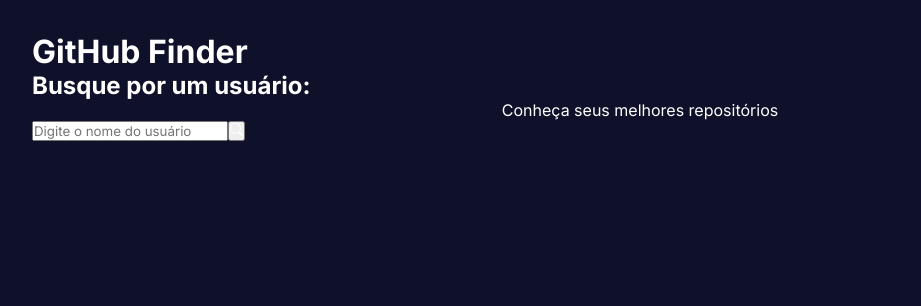
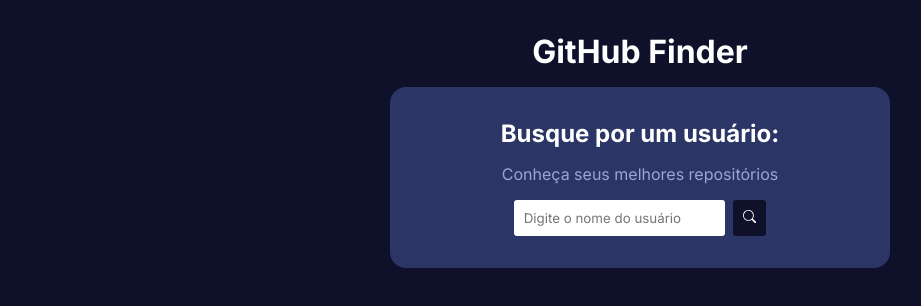
Before and after one commit to fractalxg/github-finder-react-typescript, a React (Vite) app: page / in a window 1280 px wide. Shown: the top 306 px of the page, without its empty margins (0-921 px from the left). Built offline with nearby package versions, Linux system fonts and the light colour scheme; a web font is replaced by a local one.

Commit message:
estilização de search bar e button

```diff
--- /dev/null
+++ b/src/App.module.css
@@ -0,0 +1,9 @@
+.app {
+    max-width: 500px;
+    margin: 0 auto;
+}
+
+.app h1 {
+    text-align: center;
+    margin-bottom: 1rem;
+}
--- a/src/App.tsx
+++ b/src/App.tsx
@@ -1,8 +1,11 @@
 import { Outlet } from "react-router-dom"
+
+import classes from "./App.module.css"
+
 function App() {
 
   return (
-    <div className="App">
+    <div className={classes.app}>
 
     <h1>GitHub Finder</h1>
     <Outlet />
--- /dev/null
+++ b/src/components/Search.module.css
@@ -0,0 +1,33 @@
+.search {
+    background-color: #2b3566;
+    padding: 2rem;
+    border-radius: 1rem;
+    display: flex;
+    flex-direction: column;
+    justify-content: center;
+    align-items: center;
+    gap: 1rem;
+    margin-bottom: 1.5rem;
+}
+
+.search p {
+    color: #9da5d1;
+}
+
+.search_container {
+    display: flex;
+    gap: 0.5rem;
+}
+
+.search_container input,
+.search_container button {
+    padding: 0.6rem;
+    border-radius: 3px;
+    border: none;
+    color: #2b3566
+}
+
+.search_container button {
+    background-color: #0e1129;
+    cursor: pointer;
+}
--- a/src/components/Search.tsx
+++ b/src/components/Search.tsx
@@ -6,15 +6,17 @@
 
 import {BsSearch} from "react-icons/bs"
 
+import classes from "./Search.module.css"
+
 const Search = ({loadUser}: SearchProps) => {
 
   const [userName, setUserName] = useState("")
 
   return (
-    <div>
+    <div className={classes.search}>
         <h2>Busque por um usuário:</h2>
         <p>Conheça seus melhores repositórios</p>
-        <div>
+        <div className={classes.search_container}>
             <input
                 type="text"
                 placeholder="Digite o nome do usuário"
--- a/src/routes/Home.tsx
+++ b/src/routes/Home.tsx
@@ -14,6 +14,18 @@
 
     const data = await res.json()
 
+    const {avatar_url, login, location, followers, following} = data
+
+    const userData: UserProps = {
+        avatar_url,
+        login,
+        location,
+        followers,
+        following,
+    }
+
+    setUser(userData)
+
     console.log(data)
 
   }
@@ -21,6 +33,7 @@
   return (
     <div>
         <Search loadUser={loadUser}/>
+        {user && <p>{user.login}</p>}
     </div>
   )
 }
```
Also changed, not shown: src/App.css (added).
